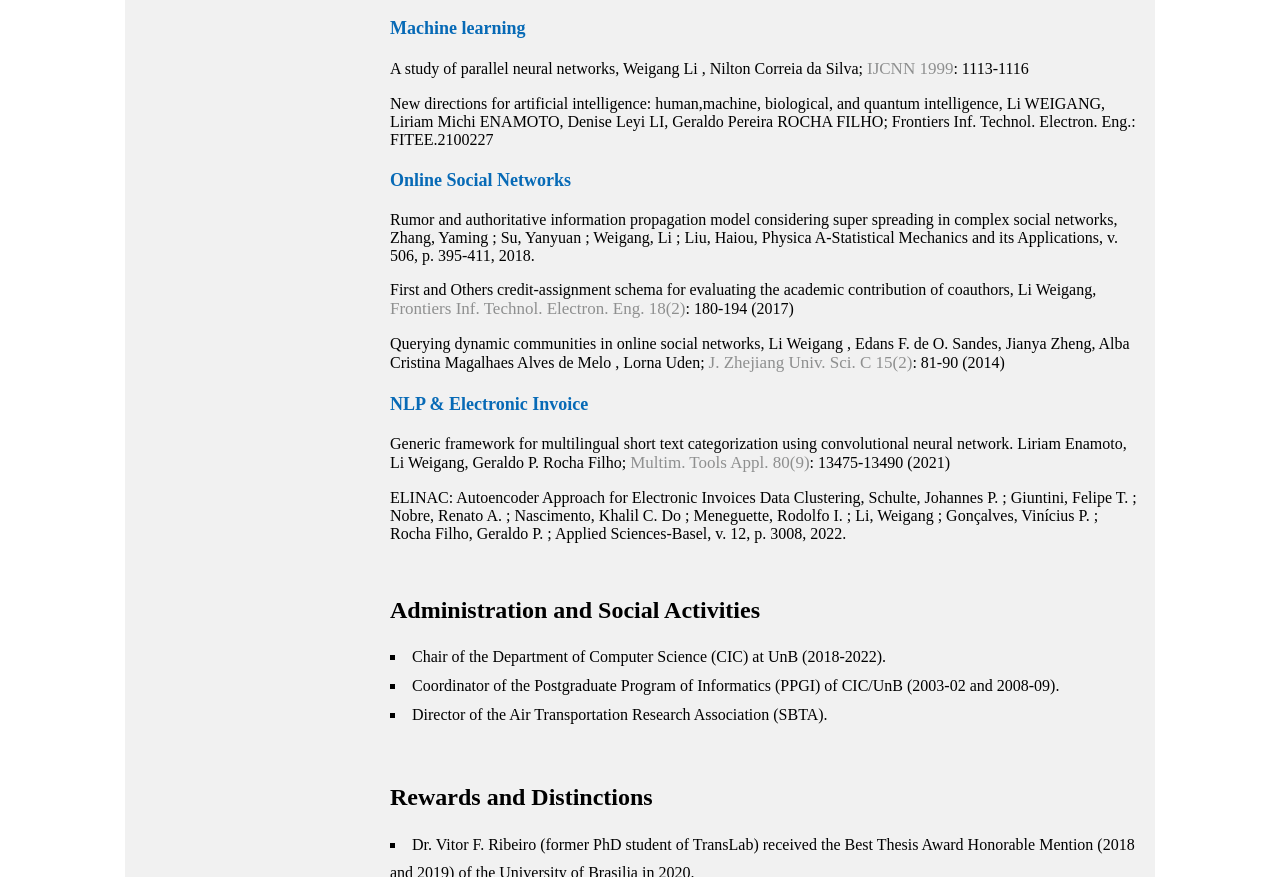
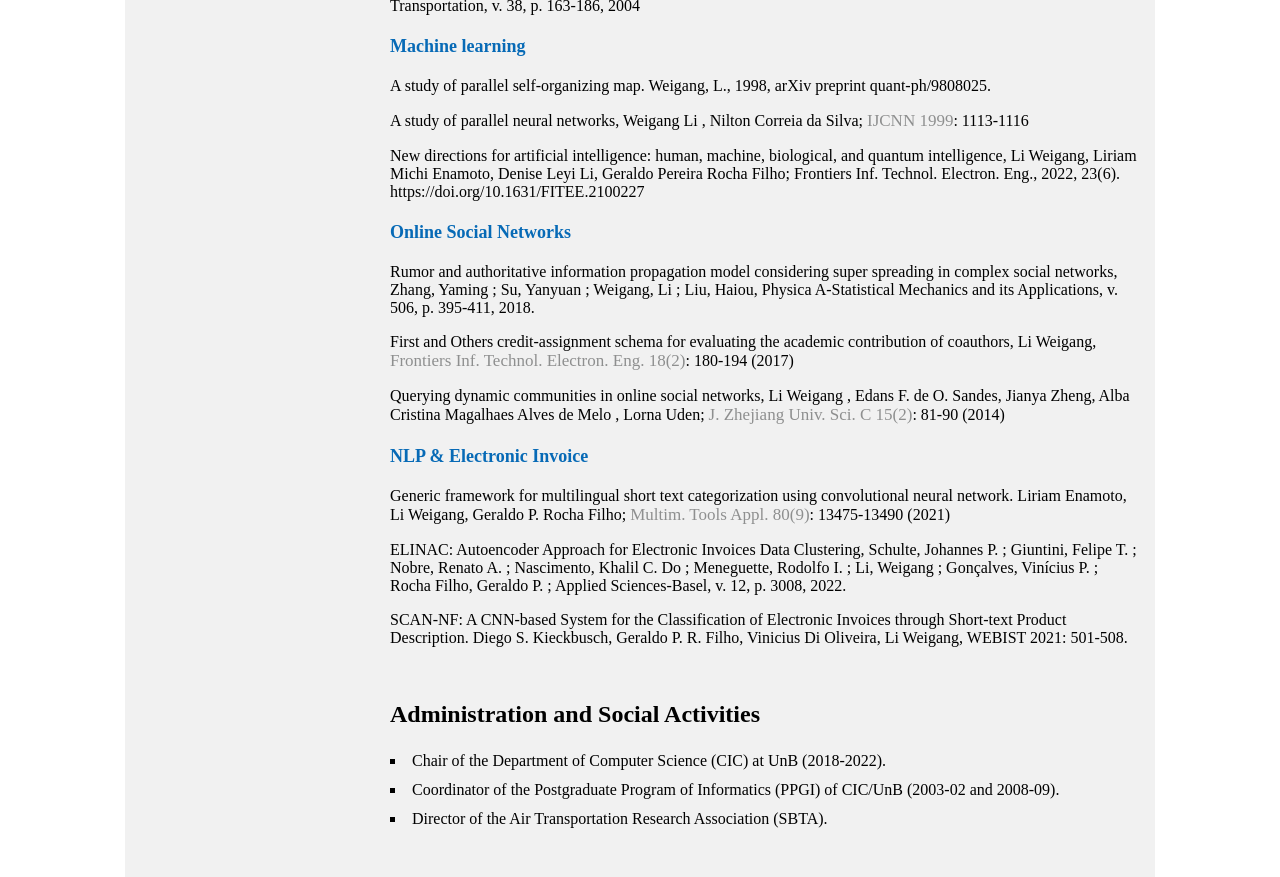
Before and after one commit to LiWeigangBR/liweigangbr.github.io, a plain HTML site: page index.html in a window 1280 px wide. Shown: the part 1459-2336 px from the top of the page. Drawn offline with Linux system fonts and the light colour scheme.

Commit message:
informacoes

```diff
--- a/index.html
+++ b/index.html
@@ -45,7 +45,8 @@
                     degree from the Aeronautics Institute of Technology (ITA), Brazil. Currently, he is a senior member of IEEE and PQ
                     researcher from Brazilian National Council for Scientific and Technological Development (CNPq). He has coordinated
                     various R&D projects supported by some promotion foundations and also the industry partners, such as Atech, Boeing,
-                    CAPES, CNPq and FINEP. He advised more than 110 students including PhD students and Postdoctoral researchers.
+                    CAPES, CNPq and FINEP. He advised more than 110 students including undergraduate, master, PhD students and Postdoctoral researchers.
+                    His research direction related to artificial intelligence and machine learning in intelligent transportation, air traffic control, multimodal information processing and others.
                 </p>
                 <br>
             </section>
@@ -134,12 +135,14 @@
                     <div id="machine">
                         <p1>Machine learning</p1>
 
+                        <p>A study of parallel self-organizing map. Weigang, L., 1998, arXiv preprint quant-ph/9808025.</p>
+
                         <p>A study of parallel neural networks, Weigang Li , Nilton Correia da Silva;
                             <a class = "art" href="https://dblp.org/db/conf/ijcnn/ijcnn1999.html#LiS99">IJCNN 1999</a>: 1113-1116 </p>
 
-                        <p>New directions for artificial intelligence: human,machine, biological, and quantum intelligence,
-                            Li WEIGANG, Liriam Michi ENAMOTO, Denise Leyi LI, Geraldo Pereira ROCHA FILHO; Frontiers Inf. Technol.
-                            Electron. Eng.: FITEE.2100227 </p>
+                        <p>New directions for artificial intelligence: human, machine, biological, and quantum intelligence, Li Weigang,
+                            Liriam Michi Enamoto, Denise Leyi Li, Geraldo Pereira Rocha Filho;
+                            Frontiers Inf. Technol. Electron. Eng., 2022, 23(6). https://doi.org/10.1631/FITEE.2100227</p>
                     </div>
 
                     <div id="social">
@@ -169,6 +172,10 @@
                         <p>ELINAC: Autoencoder Approach for Electronic Invoices Data Clustering, Schulte, Johannes P. ;
                             Giuntini, Felipe T. ; Nobre, Renato A. ; Nascimento, Khalil C. Do ; Meneguette, Rodolfo I. ; Li, Weigang ;
                             Gonçalves, Vinícius P. ; Rocha Filho, Geraldo P. ;  Applied Sciences-Basel, v. 12, p. 3008, 2022. </p>
+
+
+                        <p>SCAN-NF: A CNN-based System for the Classification of Electronic Invoices through Short-text Product Description. Diego S. Kieckbusch,
+                            Geraldo P. R. Filho, Vinicius Di Oliveira, Li Weigang, WEBIST 2021: 501-508.</p>
                     </div>
 
                     <br>
```
Also changed, not shown: images/IMG_2027 2016 Premio.JPG (added), 1 other file.
